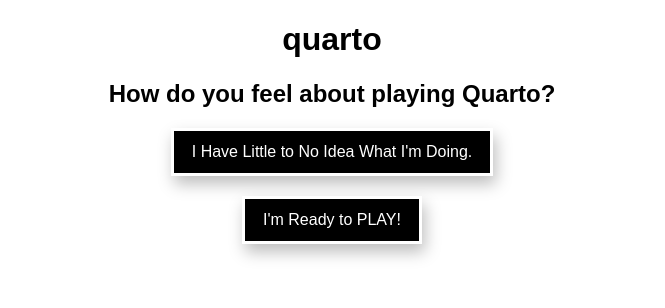
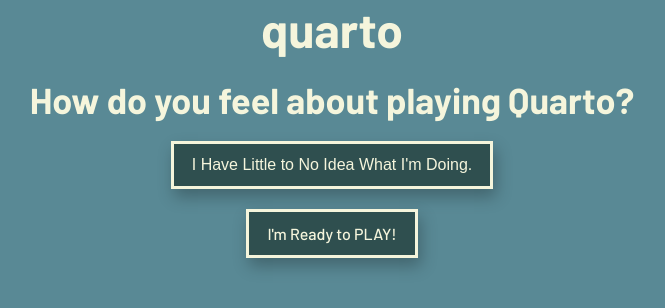
Before and after one commit to nathan-stamand/quarto, a React (Vite) app: page / in a window 1280 px wide. Shown: the top 308 px of the page, without its empty margins (308-973 px from the left). Built offline with nearby package versions, Linux system fonts and the light colour scheme.

Commit message:
Add better styling for pages / components (#6)

```diff
--- a/src/Components/CurrentPiece.css
+++ b/src/Components/CurrentPiece.css
@@ -7,6 +7,5 @@
   left: 60px;
   z-index: 15;
   padding: 10px 20px;
-  font-family: sans-serif;
   color: rgb(228, 211, 188);
 }
--- a/src/Components/GameBoard.css
+++ b/src/Components/GameBoard.css
@@ -16,7 +16,6 @@
 }
 
 .game-data h1, .game-data h2{
-  font-family: sans-serif;
   font-weight: 600;
   font-size: 28px;
   text-align: center;
@@ -25,7 +24,6 @@
 }
 
 .game-data * {
-  font-family: sans-serif;
   font-weight: 600;
   font-size: 22px;
   text-align: center;
--- a/src/Components/HelpMenu.css
+++ b/src/Components/HelpMenu.css
@@ -3,6 +3,9 @@
   width: 100%;
   max-width: 600px;
   margin: auto;
+  background-color: rgba(0, 0, 0, 0.5);
+  padding: 25px 35px;
+  border-radius: 10px;
 }
 
 .display-pieces {
--- a/src/Pages/MainMenu.css
+++ b/src/Pages/MainMenu.css
@@ -1,16 +1,16 @@
 .main-menu {
   text-align: center;
-  font-family: sans-serif;
   font-weight: 500;
 }
 
 .main-menu__item a, .main-menu__item button {
-  background-color: black;
+  background-color: darkslategray;
   display: inline-block;
   font-size: 1rem;
+  font-weight: 500;
   text-decoration: none;
-  color: white;
-  border: 3px solid white;
+  color: beige;
+  border: 3px solid beige;
   padding: 12px 18px;
   transition: .33s;
   box-shadow: 3px 8px 15px rgba(0,0,0,.26);
@@ -20,7 +20,14 @@
 
 .main-menu__item a:hover, .main-menu__item a:focus,
 .main-menu__item button:hover, .main-menu__item button:focus {
-  background-color: white;
-  color: black;
-  border-color: black;
+  background-color: beige;
+  color: darkslategray;
+  border-color: darkslategray;
 }
+
+.game-over {
+  width: 100%;
+  max-width: 600px;
+  margin: auto;
+  text-align: center;
+}
--- a/src/index.html
+++ b/src/index.html
@@ -5,6 +5,12 @@
     <meta http-equiv="X-UA-Compatible" content="IE=edge" />
     <meta name="viewport" content="width=device-width, initial-scale=1.0" />
     <title>Quarto</title>
+    <link rel="preconnect" href="https://fonts.googleapis.com" />
+    <link rel="preconnect" href="https://fonts.gstatic.com" crossorigin />
+    <link
+      href="https://fonts.googleapis.com/css2?family=Barlow:ital,wght@0,400;0,500;0,600;0,700;1,400;1,500;1,600;1,700&display=swap"
+      rel="stylesheet"
+    />
   </head>
   <body>
     <div id="modal"></div>
--- a/src/styles.css
+++ b/src/styles.css
@@ -1,11 +1,23 @@
 body {
-  background-color: white;
-  color: black;
+  background-color: rgb(89, 137, 149);
+  color: beige;
   display: block;
   padding: 0;
   margin: 0;
+  font-family: 'Barlow', sans-serif;
+  font-size: 1.5rem;
 }
 
 * {
   box-sizing: border-box;
 }
+
+h1, h2, h3, h4, h5, h6, p {
+  margin: 0 0 20px;
+}
+
+ul {
+  list-style: square;
+  margin: 0 0 20px;
+  padding: 0;
+}
```
